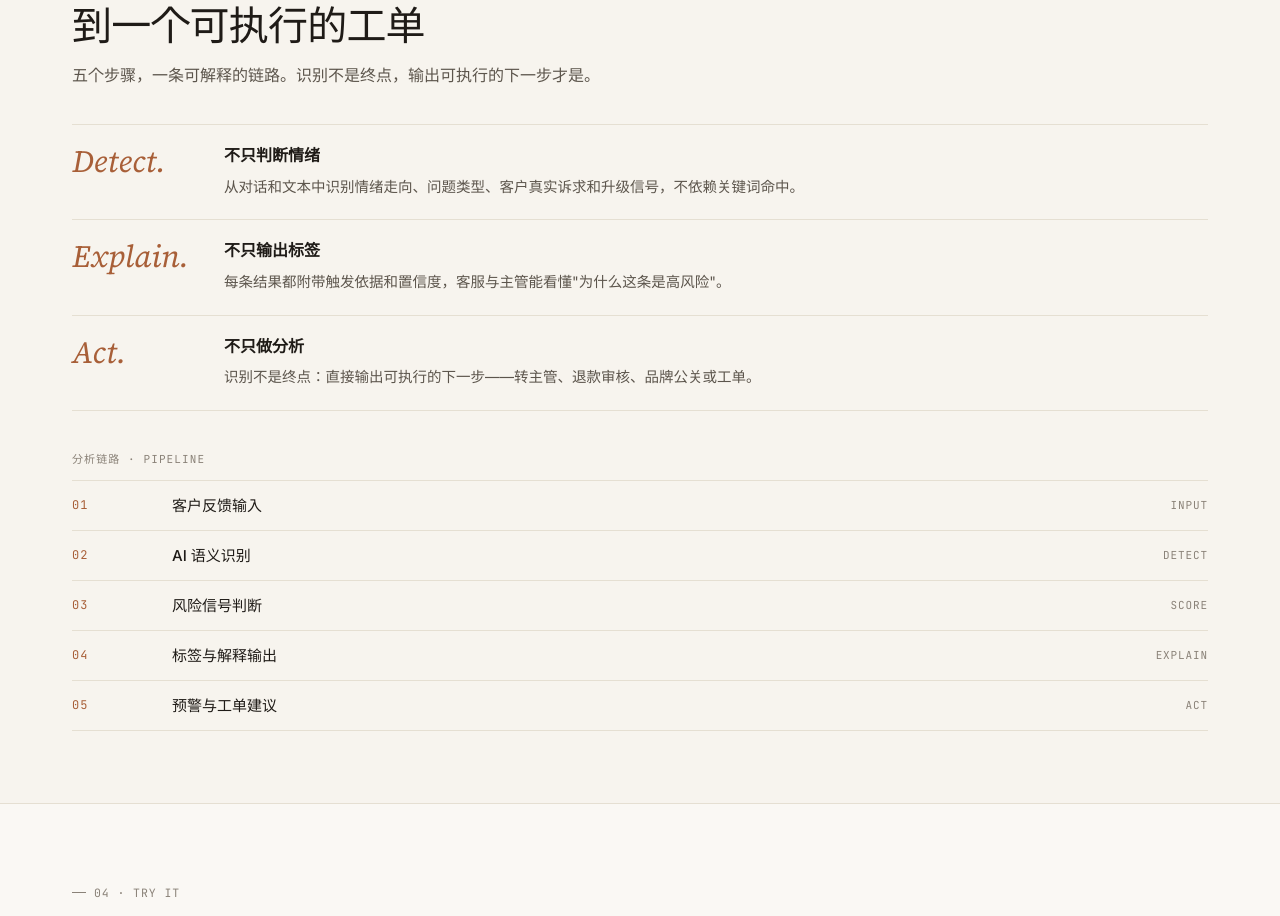
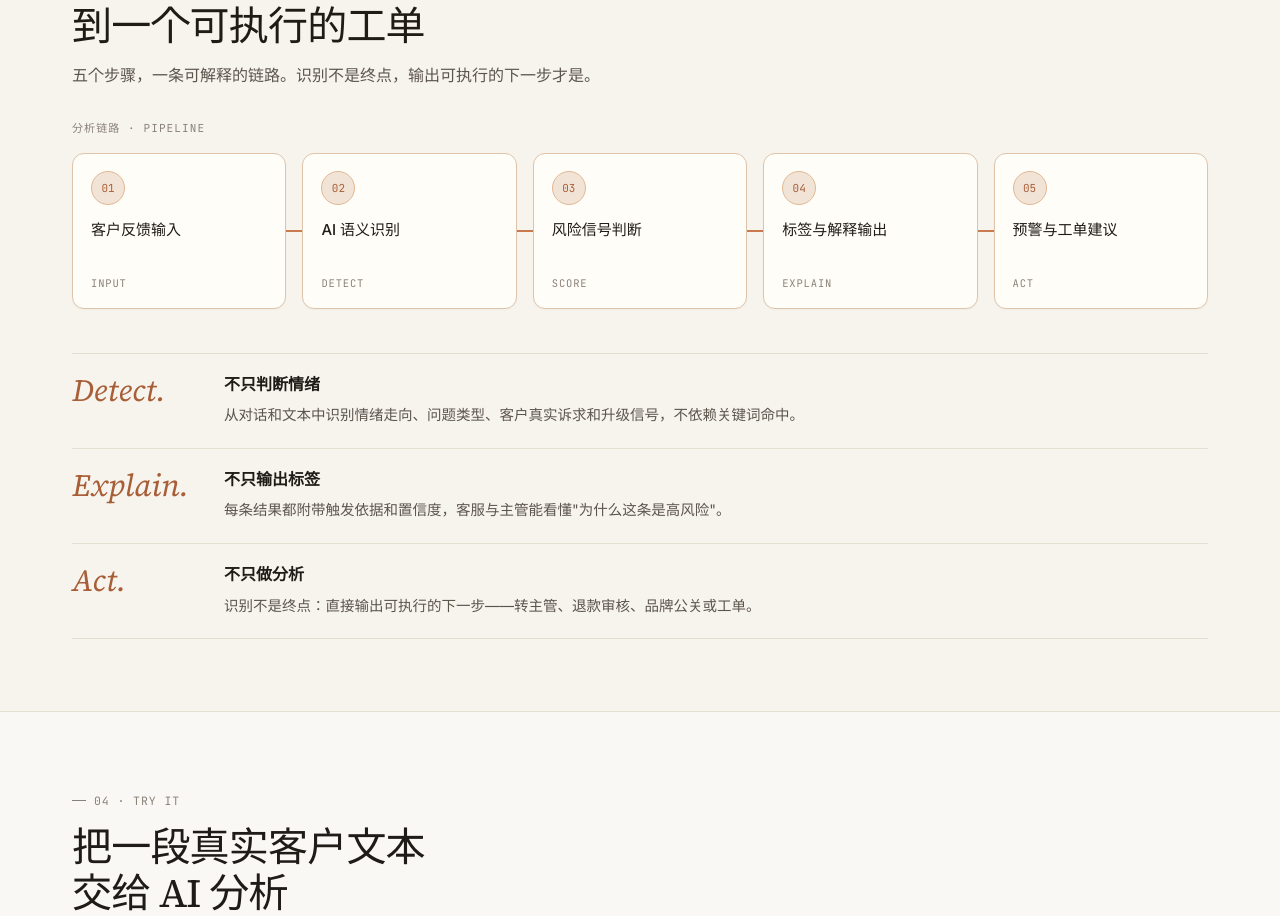
Before and after one commit to ianlin-lab/insight-copilot, a React (Vite) app: page / in a window 1280 px wide. Shown: the part 2678-3594 px from the top of the page. Built offline with nearby package versions, Linux system fonts and the light colour scheme; no server answers.

Commit message:
Add animated product logic flow

```diff
--- a/src/App.css
+++ b/src/App.css
@@ -540,9 +540,151 @@ section {
 
 /* === PRODUCT LOGIC === */
 .logic { background: var(--bg); }
+.logic .section-head {
+  margin-bottom: 32px;
+}
+.pipeline-head {
+  margin-bottom: 16px;
+  font-family: var(--mono);
+  font-size: 11px;
+  letter-spacing: 0.1em;
+  color: var(--muted-2);
+  text-transform: uppercase;
+}
+.logic-flow {
+  display: grid;
+  grid-template-columns: repeat(5, minmax(0, 1fr));
+  gap: 16px;
+  align-items: stretch;
+  margin-bottom: 44px;
+}
+.logic-flow-step {
+  position: relative;
+  min-width: 0;
+  opacity: 0;
+  transform: translateY(8px);
+  transition:
+    opacity .42s ease,
+    transform .42s ease;
+  transition-delay: calc(var(--step-index) * 80ms);
+}
+.logic-flow-step.is-active {
+  opacity: 1;
+  transform: translateY(0);
+}
+.logic-node {
+  position: relative;
+  z-index: 1;
+  display: flex;
+  min-height: 142px;
+  height: 100%;
+  flex-direction: column;
+  justify-content: space-between;
+  gap: 14px;
+  padding: 17px 18px 16px;
+  border: 1px solid var(--line);
+  border-radius: 12px;
+  background: color-mix(in srgb, var(--bg-card) 84%, var(--bg));
+  box-shadow: 0 1px 2px rgba(40, 30, 20, .03);
+  transition:
+    background-color .36s ease,
+    border-color .36s ease,
+    box-shadow .36s ease,
+    transform .36s ease;
+}
+.logic-flow-step.is-active .logic-node {
+  border-color: #DEC4AB;
+  background: var(--bg-card);
+}
+.logic-flow-step.is-current .logic-node {
+  transform: translateY(-4px);
+  border-color: var(--accent);
+  background: #FFF8EF;
+  box-shadow: 0 18px 44px -34px rgba(168, 95, 56, .46);
+}
+.logic-node-num {
+  width: 34px;
+  height: 34px;
+  border: 1px solid var(--line-2);
+  border-radius: 50%;
+  display: grid;
+  place-items: center;
+  font-family: var(--mono);
+  font-size: 11px;
+  color: var(--muted-2);
+  background: var(--bg-warm);
+  transition:
+    color .36s ease,
+    background-color .36s ease,
+    border-color .36s ease;
+}
+.logic-flow-step.is-active .logic-node-num {
+  color: var(--accent-strong);
+  border-color: #E2B894;
+  background: var(--accent-soft);
+}
+.logic-node-title {
+  min-height: 42px;
+  font-size: 15px;
+  line-height: 1.4;
+  color: var(--ink);
+  font-weight: 500;
+}
+.logic-node-role {
+  align-self: flex-start;
+  font-family: var(--mono);
+  font-size: 10.5px;
+  letter-spacing: 0.08em;
+  color: var(--muted-2);
+}
+.logic-connector {
+  position: absolute;
+  top: 50%;
+  left: 100%;
+  width: 16px;
+  height: 2px;
+  transform: translateY(-50%);
+  background: var(--line-2);
+  overflow: hidden;
+  z-index: 2;
+}
+.logic-connector::after {
+  content: "";
+  position: absolute;
+  inset: 0;
+  transform: scaleX(0);
+  transform-origin: left;
+  background: var(--accent);
+  transition: transform .46s ease;
+}
+.logic-connector.is-active::after {
+  transform: scaleX(1);
+}
+.logic.reduce-motion .logic-flow-step,
+.logic.reduce-motion .logic-principles,
+.logic.reduce-motion .logic-principle-row {
+  opacity: 1;
+  transform: none;
+  transition: none;
+}
+.logic.reduce-motion .logic-connector::after {
+  transform: scaleX(1);
+  transition: none;
+}
+.logic.reduce-motion .logic-node {
+  transform: none;
+}
 .logic-principles {
   border-top: 1px solid var(--line);
-  margin-bottom: 40px;
+  opacity: 0;
+  transform: translateY(10px);
+  transition:
+    opacity .42s ease,
+    transform .42s ease;
+}
+.logic-principles.is-visible {
+  opacity: 1;
+  transform: translateY(0);
 }
 .logic-principle-row {
   display: grid;
@@ -550,6 +692,16 @@ section {
   gap: 34px;
   padding: 20px 0;
   border-bottom: 1px solid var(--line);
+  opacity: 0;
+  transform: translateY(8px);
+  transition:
+    opacity .38s ease,
+    transform .38s ease;
+  transition-delay: calc(var(--step-index) * 120ms);
+}
+.logic-principles.is-visible .logic-principle-row {
+  opacity: 1;
+  transform: translateY(0);
 }
 .logic-keyword {
   font-family: var(--serif);
@@ -573,43 +725,6 @@ section {
   font-size: 14.5px;
   line-height: 1.7;
   color: var(--muted);
-}
-.pipeline-head {
-  margin-bottom: 12px;
-  font-family: var(--mono);
-  font-size: 11px;
-  letter-spacing: 0.1em;
-  color: var(--muted-2);
-  text-transform: uppercase;
-}
-.pipeline-list {
-  border-top: 1px solid var(--line);
-}
-.pipeline-row {
-  display: grid;
-  grid-template-columns: 76px minmax(0, 1fr) 108px;
-  gap: 24px;
-  align-items: center;
-  min-height: 50px;
-  border-bottom: 1px solid var(--line);
-}
-.pipeline-num {
-  font-family: var(--mono);
-  font-size: 12px;
-  color: var(--accent-strong);
-  letter-spacing: 0.08em;
-}
-.pipeline-title {
-  font-size: 15px;
-  color: var(--ink);
-  font-weight: 500;
-}
-.pipeline-role {
-  justify-self: end;
-  font-family: var(--mono);
-  font-size: 11px;
-  color: var(--muted-2);
-  letter-spacing: 0.08em;
 }
 
 /* === DEMO === */
@@ -1033,6 +1148,20 @@ footer {
   .uc-row-body { grid-template-columns: 1fr !important; }
   .uc-bridge { flex-direction: row !important; padding: 8px 0 !important; }
   .uc-bridge-line { width: auto !important; height: 1px !important; flex: 1; }
+  .logic-flow { grid-template-columns: 1fr; gap: 14px; margin-bottom: 36px; }
+  .logic-node { min-height: 116px; }
+  .logic-connector {
+    top: 100%;
+    left: 26px;
+    width: 2px;
+    height: 14px;
+    transform: none;
+  }
+  .logic-connector::after {
+    transform: scaleY(0);
+    transform-origin: top;
+  }
+  .logic-connector.is-active::after { transform: scaleY(1); }
   .logic-principle-row { grid-template-columns: 1fr; gap: 10px; padding: 22px 0; }
   .logic-keyword { font-size: 28px; }
   .pipeline-row { grid-template-columns: 56px minmax(0, 1fr) 86px; gap: 14px; }
@@ -1745,6 +1874,12 @@ footer {
   section { padding: 48px 0; }
   .hero { padding: 44px 0 52px; }
   .section-head { margin-bottom: 28px; }
+  .logic .section-head { margin-bottom: 28px; }
+  .logic-node {
+    min-height: 108px;
+    padding: 15px 16px;
+  }
+  .logic-node-title { min-height: 0; }
   .uc-row { padding: 20px 18px; }
   .demo-shell { padding: 20px 16px; }
   .ticket-modal-backdrop { padding: 16px; }
--- a/src/App.tsx
+++ b/src/App.tsx
@@ -1,6 +1,6 @@
-import { useEffect, useRef, useState, type MouseEvent, type ReactNode } from 'react'
+import { useEffect, useRef, useState, type CSSProperties, type MouseEvent, type ReactNode } from 'react'
 import { createPortal } from 'react-dom'
-import { analyzeFeedback } from './services/feedbackAnalyzer'
+import { analyzeFeedback, mockAnalyzeFeedback } from './services/feedbackAnalyzer'
 import type { AnalysisResult, AnalysisType, EvidenceItem, RiskLevel } from './types/analysis'
 import './App.css'
 
@@ -369,6 +369,11 @@ function ReviewUseCase() {
 }
 
 function Logic() {
+  const logicRef = useRef<HTMLElement>(null)
+  const [hasEntered, setHasEntered] = useState(false)
+  const [activeStep, setActiveStep] = useState(-1)
+  const [showPrinciples, setShowPrinciples] = useState(false)
+  const [prefersReducedMotion, setPrefersReducedMotion] = useState(false)
   const principles = [
     ['Detect.', '不只判断情绪', '从对话和文本中识别情绪走向、问题类型、客户真实诉求和升级信号，不依赖关键词命中。'],
     ['Explain.', '不只输出标签', '每条结果都附带触发依据和置信度，客服与主管能看懂"为什么这条是高风险"。'],
@@ -382,33 +387,107 @@ function Logic() {
     ['05', '预警与工单建议', 'ACT'],
   ]
 
+  useEffect(() => {
+    const mediaQuery = window.matchMedia('(prefers-reduced-motion: reduce)')
+
+    function syncMotionPreference() {
+      setPrefersReducedMotion(mediaQuery.matches)
+    }
+
+    syncMotionPreference()
+    mediaQuery.addEventListener('change', syncMotionPreference)
+
+    return () => mediaQuery.removeEventListener('change', syncMotionPreference)
+  }, [])
+
+  useEffect(() => {
+    const section = logicRef.current
+    if (!section || hasEntered) return
+
+    if (prefersReducedMotion || !('IntersectionObserver' in window)) {
+      setHasEntered(true)
+      return
+    }
+
+    const observer = new IntersectionObserver(
+      ([entry]) => {
+        if (entry.isIntersecting) {
+          setHasEntered(true)
+          observer.disconnect()
+        }
+      },
+      { threshold: 0.32, rootMargin: '0px 0px -12% 0px' },
+    )
+
+    observer.observe(section)
+
+    return () => observer.disconnect()
+  }, [hasEntered, prefersReducedMotion])
+
+  useEffect(() => {
+    if (!hasEntered) return
+
+    if (prefersReducedMotion) {
+      setActiveStep(pipeline.length - 1)
+      setShowPrinciples(true)
+      return
+    }
+
+    const timers = pipeline.map((_, index) => (
+      window.setTimeout(() => setActiveStep(index), 180 + index * 260)
+    ))
+    timers.push(window.setTimeout(() => setShowPrinciples(true), 180 + pipeline.length * 260 + 180))
+
+    return () => timers.forEach((timer) => window.clearTimeout(timer))
+  }, [hasEntered, pipeline.length, prefersReducedMotion])
+
   return (
-    <section id="logic" className="logic reveal-section">
+    <section
+      id="logic"
+      className={`logic reveal-section${prefersReducedMotion ? ' reduce-motion' : ''}`}
+      ref={logicRef}
+    >
       <div className="container">
         <div className="section-head">
           <span className="eyebrow">03 · Product Logic</span>
           <h2>从一句客户反馈，<br />到一个可执行的工单</h2>
           <p>五个步骤，一条可解释的链路。识别不是终点，输出可执行的下一步才是。</p>
         </div>
-        <div className="logic-principles">
-          {principles.map(([keyword, title, copy]) => (
-            <div className="logic-principle-row" key={keyword}>
+
+        <div className="pipeline-head">分析链路 · Pipeline</div>
+        <div className="logic-flow" aria-label="分析链路">
+          {pipeline.map(([num, title, role], index) => {
+            const isActive = activeStep >= index
+            const isCurrent = activeStep === index && !showPrinciples
+            const isConnectorActive = activeStep > index
+
+            return (
+              <div
+                className={`logic-flow-step${isActive ? ' is-active' : ''}${isCurrent ? ' is-current' : ''}`}
+                key={num}
+                style={{ '--step-index': index } as CSSProperties}
+              >
+                <div className="logic-node">
+                  <span className="logic-node-num">{num}</span>
+                  <span className="logic-node-title">{title}</span>
+                  <span className="logic-node-role">{role}</span>
+                </div>
+                {index < pipeline.length - 1 ? (
+                  <span className={`logic-connector${isConnectorActive ? ' is-active' : ''}`} aria-hidden="true"></span>
+                ) : null}
+              </div>
+            )
+          })}
+        </div>
+
+        <div className={`logic-principles${showPrinciples ? ' is-visible' : ''}`}>
+          {principles.map(([keyword, title, copy], index) => (
+            <div className="logic-principle-row" key={keyword} style={{ '--step-index': index } as CSSProperties}>
               <div className="logic-keyword">{keyword}</div>
               <div className="logic-copy">
                 <h3>{title}</h3>
                 <p>{copy}</p>
               </div>
-            </div>
-          ))}
-        </div>
-
-        <div className="pipeline-head">分析链路 · Pipeline</div>
-        <div className="pipeline-list">
-          {pipeline.map(([num, title, role]) => (
-            <div className="pipeline-row" key={num}>
-              <span className="pipeline-num">{num}</span>
-              <span className="pipeline-title">{title}</span>
-              <span className="pipeline-role">{role}</span>
             </div>
           ))}
         </div>
@@ -420,29 +499,20 @@ function Logic() {
 function Demo() {
   const [currentTpl, setCurrentTpl] = useState<TemplateKey>('chat')
   const [text, setText] = useState(templates.chat)
-  const [result, setResult] = useState<AnalysisResult | null>(null)
+  const [result, setResult] = useState<AnalysisResult | null>(() => mockAnalyzeFeedback(templates.chat))
   const [isAnalyzing, setIsAnalyzing] = useState(false)
   const [ticketCreated, setTicketCreated] = useState(false)
   const [isTicketPreviewOpen, setIsTicketPreviewOpen] = useState(false)
   const [ticketToastVisible, setTicketToastVisible] = useState(false)
   const textareaRef = useRef<HTMLTextAreaElement>(null)
   const resultRef = useRef<HTMLDivElement>(null)
+  const analyzeInFlightRef = useRef(false)
   const toastTimerRef = useRef<number | null>(null)
   const actionButtonLabel = result ? getActionButtonLabel(result) : ''
   const sourceLabel = getTemplateSourceLabel(currentTpl)
 
   useEffect(() => {
-    let isMounted = true
-
-    async function loadInitialResult() {
-      const initialResult = await analyzeFeedback(templates.chat)
-      if (isMounted) setResult(initialResult)
-    }
-
-    void loadInitialResult()
-
     return () => {
-      isMounted = false
       if (toastTimerRef.current) window.clearTimeout(toastTimerRef.current)
     }
   }, [])
@@ -471,6 +541,9 @@ function Demo() {
   }
 
   async function analyze() {
+    if (analyzeInFlightRef.current) return
+
+    analyzeInFlightRef.current = true
     setIsAnalyzing(true)
     try {
       const nextResult = await analyzeFeedback(text)
@@ -478,6 +551,7 @@ function Demo() {
       setTicketCreated(false)
       resultRef.current?.scrollIntoView({ block: 'nearest', behavior: 'smooth' })
     } finally {
+      analyzeInFlightRef.current = false
       setIsAnalyzing(false)
     }
   }
--- a/src/services/feedbackAnalyzer.ts
+++ b/src/services/feedbackAnalyzer.ts
@@ -87,7 +87,7 @@ function createResult(result: AnalysisResult): AnalysisResult {
   }
 }
 
-function mockAnalyzeFeedback(input: string): AnalysisResult {
+export function mockAnalyzeFeedback(input: string): AnalysisResult {
   const text = input.trim()
   if (text.length < 6 || !/[\u4e00-\u9fa5a-zA-Z0-9]/.test(text)) {
     return createResult({
```
